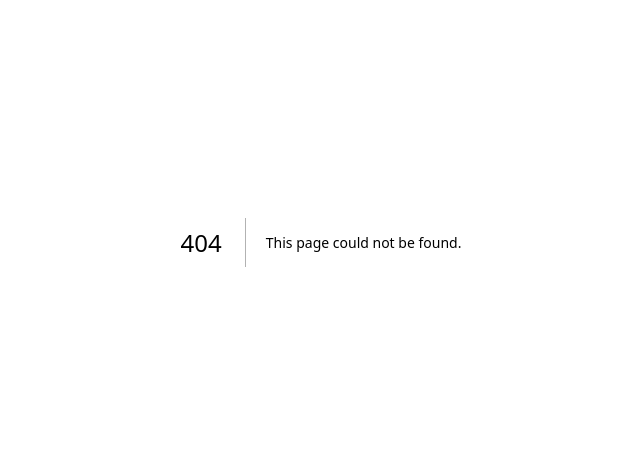
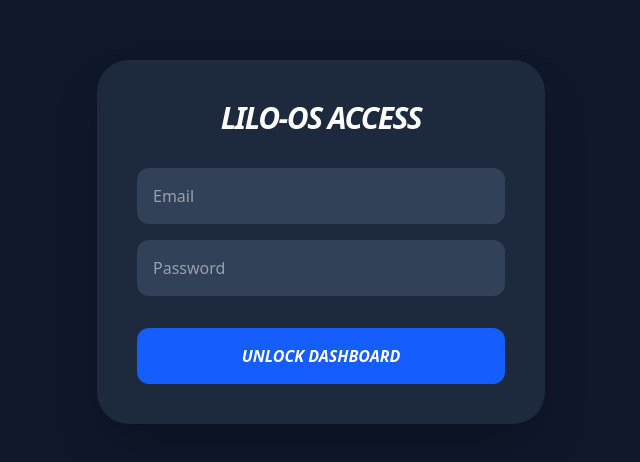
Before and after one commit to bombayway-png/portfolio-2026, a Next.js app: page /login in a window 1280 px wide. Before the commit this address had no page. Shown: the part 158-620 px from the top of the page, without its empty margins (319-959 px from the left). Built offline with nearby package versions, Linux system fonts and the light colour scheme; no server answers.

Commit message:
Fix: Remove unused icon to clear production build gate

```diff
--- /dev/null
+++ b/app/login/page.tsx
@@ -0,0 +1,47 @@
+"use client";
+
+import React, { useState } from 'react';
+import { auth } from '@/lib/firebase';
+import { signInWithEmailAndPassword } from 'firebase/auth';
+import { useRouter } from 'next/navigation';
+
+export default function LoginPage() {
+  const [email, setEmail] = useState('');
+  const [password, setPassword] = useState('');
+  const router = useRouter();
+
+  const handleLogin = async (e: React.FormEvent) => {
+    e.preventDefault();
+    try {
+      await signInWithEmailAndPassword(auth, email, password);
+      router.push('/dashboard'); // Successful login sends you to the leads
+    } catch (error) {
+      alert("Access Denied: Admin Only");
+    }
+  };
+
+  return (
+    <div className="min-h-screen flex items-center justify-center bg-slate-900 text-white p-6">
+      <form onSubmit={handleLogin} className="max-w-md w-full space-y-8 bg-slate-800 p-10 rounded-[2rem] shadow-2xl">
+        <h2 className="text-3xl font-black italic uppercase tracking-tighter text-center">LILO-OS Access</h2>
+        <div className="space-y-4">
+          <input
+            type="email"
+            placeholder="Email"
+            className="w-full p-4 rounded-xl bg-slate-700 border-none outline-none focus:ring-2 focus:ring-blue-600"
+            onChange={(e) => setEmail(e.target.value)}
+          />
+          <input
+            type="password"
+            placeholder="Password"
+            className="w-full p-4 rounded-xl bg-slate-700 border-none outline-none focus:ring-2 focus:ring-blue-600"
+            onChange={(e) => setPassword(e.target.value)}
+          />
+        </div>
+        <button type="submit" className="w-full bg-blue-600 py-4 rounded-xl font-black italic uppercase hover:bg-blue-700 transition-all">
+          Unlock Dashboard
+        </button>
+      </form>
+    </div>
+  );
+}
```
